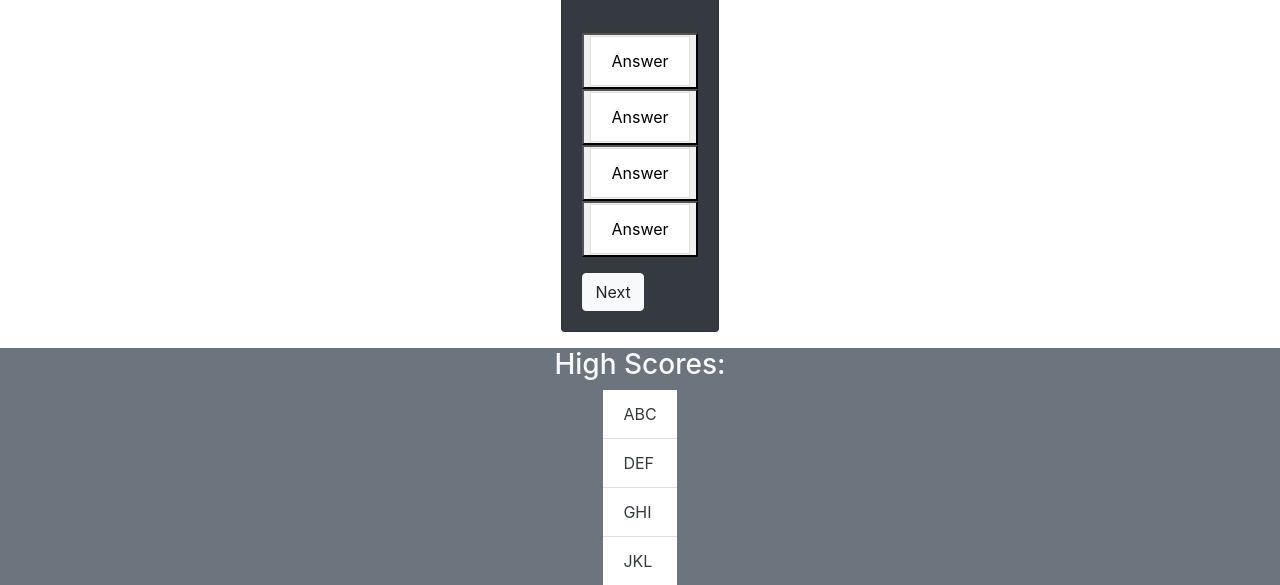
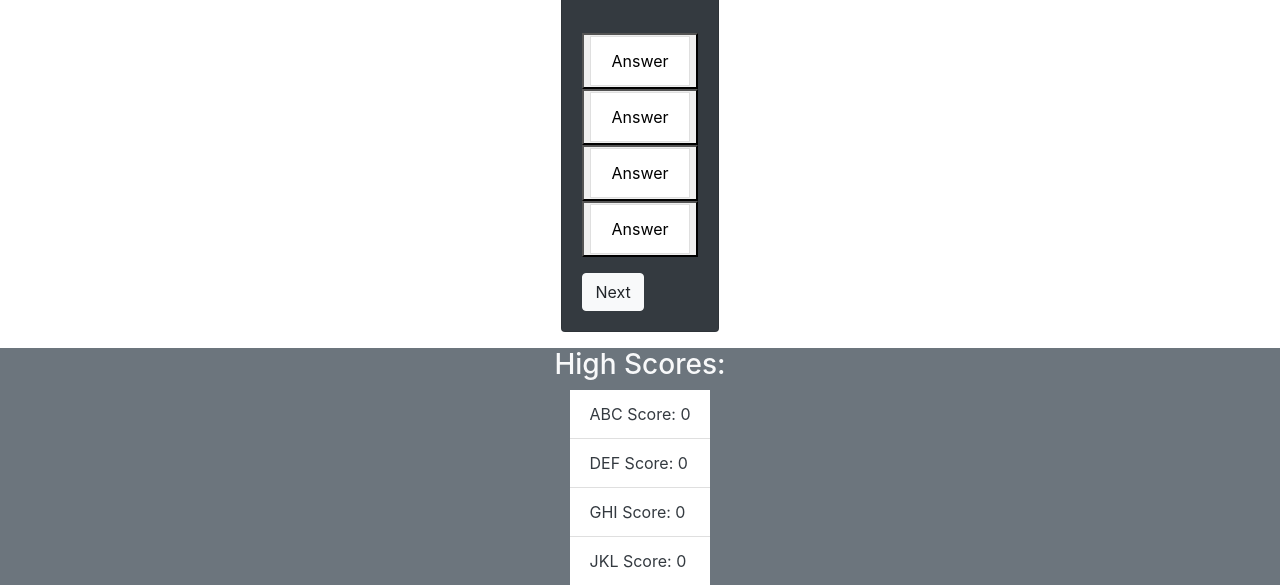
Before and after one commit to wrenvana/Coding-Quiz, a plain HTML site: page index.html in a window 1280 px wide. Shown: the part 353-938 px from the top of the page. Drawn offline with nearby package versions, Linux system fonts and the light colour scheme.

Commit message:
Tried to improve functions.

```diff
--- a/index.html
+++ b/index.html
@@ -59,10 +59,10 @@
 <section class="d-flex justify-content-center pt-6 bg-secondary text-light  flex-column align-items-center">
     <h3 class="text-center">High Scores:</h3>
     <ul class="list-group list-group-flush text-dark" id="highScores">
-        <li class="list-group-item">ABC</li>
-                <li class="list-group-item">DEF</li>
-                <li class="list-group-item">GHI</li>
-                <li class="list-group-item">JKL</li>
+        <li class="list-group-item">ABC Score: 0</li>
+                <li class="list-group-item">DEF Score: 0</li>
+                <li class="list-group-item">GHI Score: 0</li>
+                <li class="list-group-item">JKL Score: 0</li>
     </ul>
 </section>
 
```
